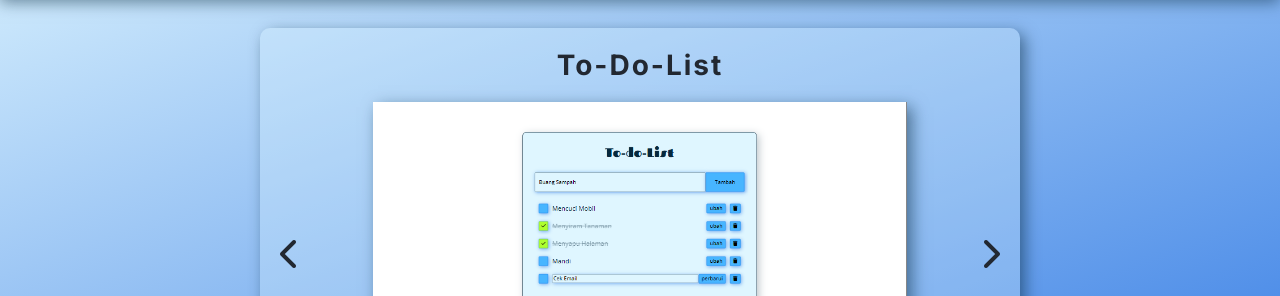
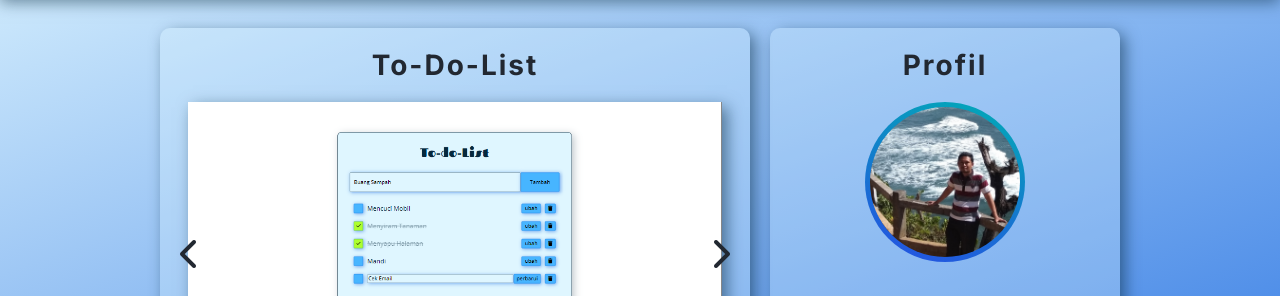
Before and after one commit to Ferosburn/ferosburn.github.com, a plain HTML site: page index.html in a window 1280 px wide. Shown: the part 122-418 px from the top of the page. Drawn offline with Linux system fonts and the light colour scheme.

Commit message:
add media query for main and aside

```diff
--- a/assets/style.css
+++ b/assets/style.css
@@ -310,3 +310,18 @@ table {
 }
 
 /* PROFILE END */
+
+@media screen and (min-width: 769px) {
+  main {
+    display: flex;
+    max-width: 1000px;
+  }
+
+  aside {
+    margin-left: 20px;
+    max-width: 350px;
+    max-height: 700px;
+    position: sticky;
+    top: -90px;
+  }
+}
```
